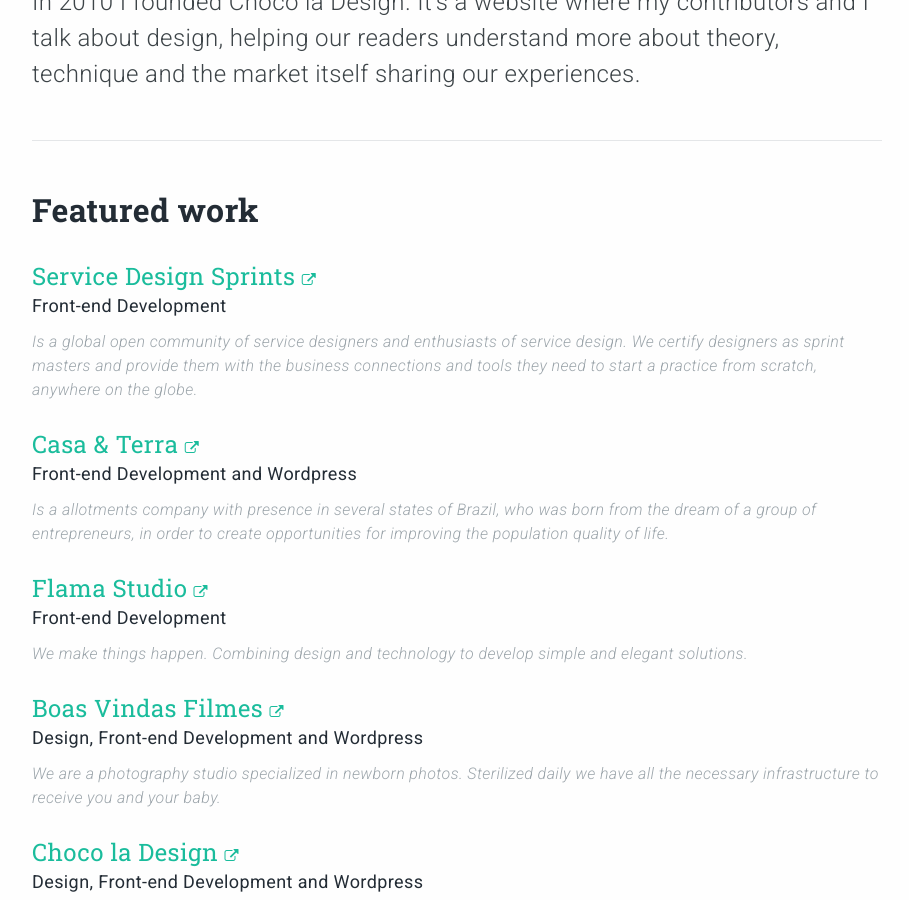
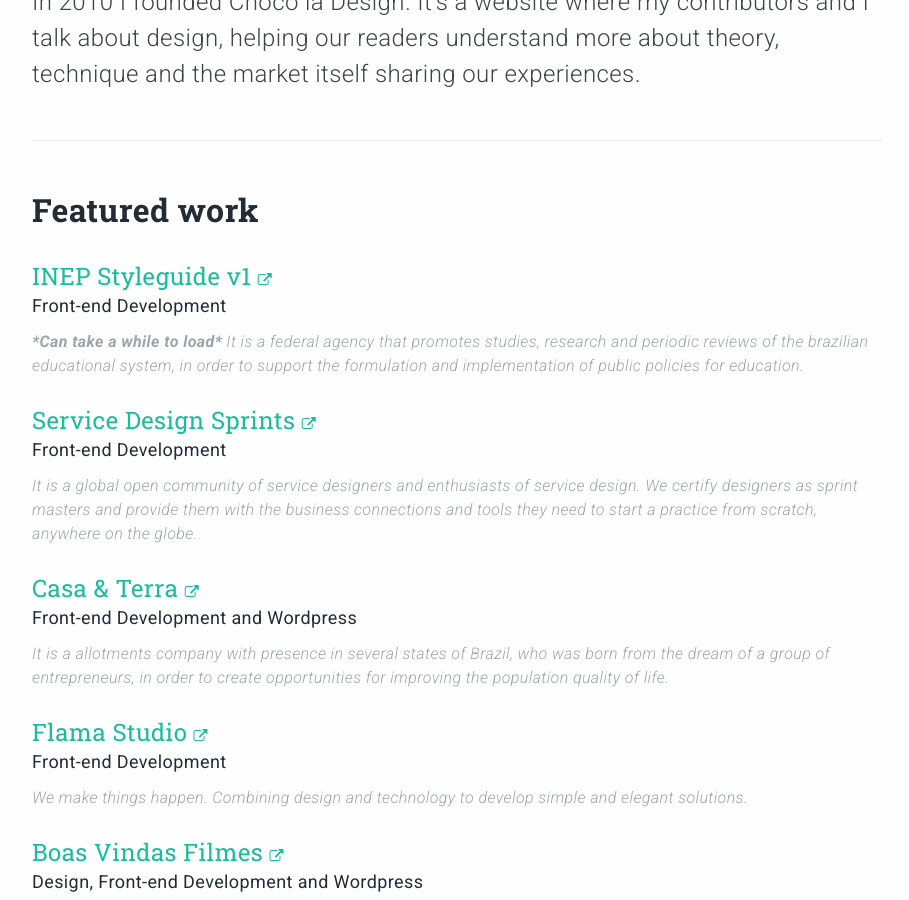
Before and after one commit to filipesf/filipesf.github.io, a Jekyll site: the page built from index.html, in a window 1280 px wide and 900 px high, scrolled down 738 px. Shown: the whole window, without its empty margins (183-1092 px from the left). Built offline with Jekyll 4.4.1, drawn with Linux system fonts in a browser that asks for light colours; nearby versions of some CDN libraries.

Commit message:
Added new item to featured works

```diff
--- a/_includes/work-list.html
+++ b/_includes/work-list.html
@@ -3,15 +3,21 @@
       <h2 class="featured-work__title">Featured work</h2>
 
       <div class="work-details">
+        <h3 class="work-details__title"><a href="https://inep-styleguide-v1.herokuapp.com/" target="_blank" rel="nofollow">INEP Styleguide v1 <i class="fa fa-external-link"></i></a></h3>
+        <span class="work-details__job">Front-end Development</span>
+        <p class="work-details__description"><strong>*Can take a while to load*</strong> It is a federal agency that promotes studies, research and periodic reviews of the brazilian educational system, in order to support the formulation and implementation of public policies for education.</p>
+      </div>
+
+      <div class="work-details">
         <h3 class="work-details__title"><a href="http://servicedesignsprints.com/" target="_blank" rel="nofollow">Service Design Sprints <i class="fa fa-external-link"></i></a></h3>
         <span class="work-details__job">Front-end Development</span>
-        <p class="work-details__description">Is a global open community of service designers and enthusiasts of service design. We certify designers as sprint masters and provide them with the business connections and tools they need to start a practice from scratch, anywhere on the globe.</p>
+        <p class="work-details__description">It is a global open community of service designers and enthusiasts of service design. We certify designers as sprint masters and provide them with the business connections and tools they need to start a practice from scratch, anywhere on the globe.</p>
       </div>
 
       <div class="work-details">
         <h3 class="work-details__title"><a href="http://www.casaeterra.com/" target="_blank" rel="nofollow">Casa & Terra <i class="fa fa-external-link"></i></a></h3>
         <span class="work-details__job">Front-end Development and Wordpress</span>
-        <p class="work-details__description">Is a allotments company with presence in several states of Brazil, who was born from the dream of a group of entrepreneurs, in order to create opportunities for improving the population quality of life.</p>
+        <p class="work-details__description">It is a allotments company with presence in several states of Brazil, who was born from the dream of a group of entrepreneurs, in order to create opportunities for improving the population quality of life.</p>
       </div>
 
       <div class="work-details">
```
Also changed, not shown: 2 other files.
